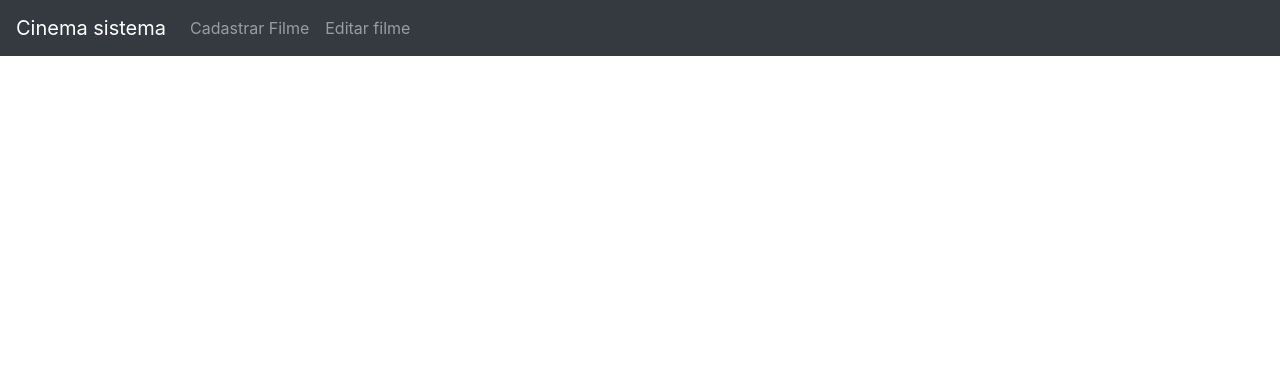
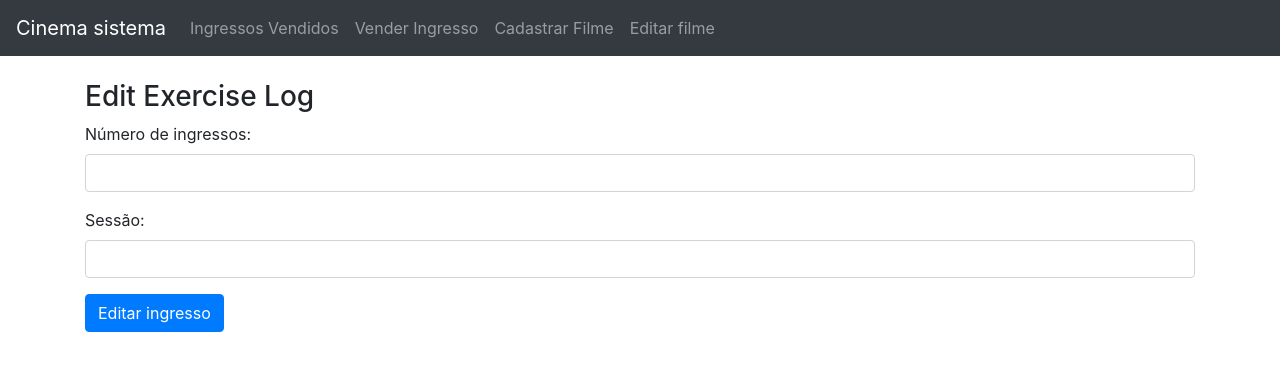
Before and after one commit to victorhbc/Projeto-cinema, a React (Create React App) app: page /update in a window 1280 px wide. Shown: the top 370 px of the page. Built offline with nearby package versions, Linux system fonts and the light colour scheme; no server answers.

Commit message:
trying to crud

```diff
--- a/src/App.js
+++ b/src/App.js
@@ -17,12 +17,12 @@ function App() {
       <Navbar />
       <div className="container">
       <br/>
-      <Route path="/" exact component={CreateUser} />
-      {/* <Route path="/edit/:id" component={EditExercise} /> */}
-      {/* <Route path="/create" component={CreateExercise} /> */}
+      <Route path="/" exact component={ExercisesList} />
+      <Route path="/edit/:id" component={EditExercise} />
+      <Route path="/create" component={CreateExercise} />
       <Route path="/user" component={CreateUser} />
       <Route path="/del" component={EditUser} />
-      {/* <Route path="/update" component={UpdateUser} /> */}
+      <Route path="/update" component={UpdateUser} />
       </div>
     </Router>
   );
--- a/src/components/create-user.component.js
+++ b/src/components/create-user.component.js
@@ -6,10 +6,12 @@ export default class CreateUser extends Component {
     super(props);
 
     this.onChangeUsername = this.onChangeUsername.bind(this);
+    this.onChangeDesc = this.onChangeDesc.bind(this);
     this.onSubmit = this.onSubmit.bind(this);
 
     this.state = {
-      username: ''
+      username: '',
+      desc: ''
     }
   }
 
@@ -19,11 +21,18 @@ export default class CreateUser extends Component {
     })
   }
 
+  onChangeDesc(e) {
+    this.setState({
+      desc: e.target.value
+    })
+  }
+
   onSubmit(e) {
     e.preventDefault();
 
     const user = {
-      username: this.state.username
+      username: this.state.username,
+      desc: this.state.desc
     }
 
     console.log(user);
@@ -32,7 +41,8 @@ export default class CreateUser extends Component {
       .then(res => console.log(res.data));
 
     this.setState({
-      username: ''
+      username: '',
+      desc: ''
     })
   }
 
@@ -49,6 +59,12 @@ export default class CreateUser extends Component {
                 value={this.state.username}
                 onChange={this.onChangeUsername}
                 />
+            <label>Descrição do Filme: </label>
+            <input  type="text"
+                className="form-control"
+                value={this.state.desc}
+                onChange={this.onChangeDesc}
+                />
           </div>
           <div className="form-group">
             <input type="submit" value="Adicionar filme" className="btn btn-primary" />
--- a/src/components/edit-exercise.component.js
+++ b/src/components/edit-exercise.component.js
@@ -6,6 +6,7 @@ import "react-datepicker/dist/react-datepicker.css";
 export default class EditExercise extends Component {
   constructor(props) {
     super(props);
+    console.log(this.props.match);
 
     this.onChangeUsername = this.onChangeUsername.bind(this);
     this.onChangeDescription = this.onChangeDescription.bind(this);
@@ -23,6 +24,7 @@ export default class EditExercise extends Component {
   }
 
   componentDidMount() {
+    console.log(this.props.match.params.id);
     axios.get('http://localhost:5000/exercises/'+this.props.match.params.id)
       .then(response => {
         this.setState({
--- a/src/components/edit-user.component.js
+++ b/src/components/edit-user.component.js
@@ -5,9 +5,11 @@ import { Link } from 'react-router-dom';
 const User = props => (
     <tr>
         <td>{props.user.username}</td>
+        <td>{props.user.desc}</td>
         <td>
            <Link to={"/update/"+props.user._id}>edit</Link> | <a href="#" onClick={() => { props.deleteUser(props.user._id) }}>delete</a>
             {/* <a href="#" onClick={() => { props.deleteUser(props.user._id) }}>delete</a> */}
+            {console.log(props.user._id)}
         </td>
     </tr>
 )
@@ -54,6 +56,8 @@ export default class UsersList extends Component {
               <thead className="thead-light">
                 <tr>
                   <th>Filme</th>
+                  <th>Descrição</th>
+                  <th></th>
                 </tr>
               </thead>
               <tbody>
--- a/src/components/navbar.component.js
+++ b/src/components/navbar.component.js
@@ -9,12 +9,12 @@ export default class Navbar extends Component {
         <Link to="/" className="navbar-brand">Cinema sistema</Link>
         <div className="collpase navbar-collapse">
         <ul className="navbar-nav mr-auto">
-          {/* <li className="navbar-item">
+          <li className="navbar-item">
             <Link to="/" className="nav-link">Ingressos Vendidos</Link>
-          </li> */}
-          {/* <li className="navbar-item">
+          </li>
+          <li className="navbar-item">
             <Link to="/create" className="nav-link">Vender Ingresso</Link>
-          </li> */}
+          </li>
           <li className="navbar-item">
             <Link to="/user" className="nav-link">Cadastrar Filme</Link>
           </li>
--- a/src/components/update-user.component.js
+++ b/src/components/update-user.component.js
@@ -1,66 +1,105 @@
 import React, { Component } from 'react';
 import axios from 'axios';
+import "react-datepicker/dist/react-datepicker.css";
 
 export default class EditUser extends Component {
   constructor(props) {
     super(props);
+    console.log(this.props.location.pathname.slice(8,this.props.location.pathname.length));
 
     this.onChangeUsername = this.onChangeUsername.bind(this);
+    this.onChangeDesc = this.onChangeDesc.bind(this);
 
     this.state = {
       username: '',
+      desc: ''
     }
   }
 
   componentDidMount() {
-    axios.get('http://localhost:5000/users/'+this.props.match.params.id)
+    console.log(this.props.location.pathname.slice(8,this.props.location.pathname.length));
+    axios.get('http://localhost:5000/users/'+this.props.location.pathname.slice(8,this.props.location.pathname.length))
       .then(response => {
         this.setState({
           username: response.data.username,
+          desc: response.data.desc,
         })
       })
       .catch(function (error) {
         console.log(error);
       })
+
+    axios.get('http://localhost:5000/users/')
+      .then(response => {
+        if (response.data.length > 0) {
+          this.setState({
+            users: response.data.map(user => user.username),
+          })
+        }
+      })
+      .catch((error) => {
+        console.log(error);
+      })
+
   }
 
   onChangeUsername(e) {
     this.setState({
       username: e.target.value
     })
+    console.log(e.target.value);
+  }
+
+  onChangeDesc(e) {
+    this.setState({
+      desc: e.target.value
+    })
   }
 
   onSubmit(e) {
     e.preventDefault();
 
-    const user = {
-      username: this.state.username,
-    }
+    // console.log(this);
 
-    console.log(user);
+    // const user = {
+    //   username: this.state.username,
+    //   desc: this.state.desc,
+    // }
 
-    axios.post('http://localhost:5000/users/update/' + this.props.match.params.id, user)
-      .then(res => console.log(res.data));
+    // console.log(user);
 
-    window.location = '/';
+    // axios.post('http://localhost:5000/users/update/' + this.props.location.pathname.slice(8,this.props.location.pathname.length), user)
+    //   .then(res => console.log(res.data));
+
+    window.location = '/del';
   }
 
   render() {
     return (
       <div>
-        <h3>Editar nome do filme</h3>
+<h3>Edit Exercise Log</h3>
 <form onSubmit={this.onSubmit}>
   <div className="form-group">
-            <label>Filme: </label>
-            <input
-                type="text"
+    <label>Número de ingressos: </label>
+    <input  type="text"
+        ref="userInput"
+        required
         className="form-control"
         value={this.state.username}
         onChange={this.onChangeUsername}
         />
   </div>
   <div className="form-group">
-            <input type="submit" value="Editar Filme" className="btn btn-primary" />
+    <label>Sessão: </label>
+    <input
+        type="text"
+        className="form-control"
+        value={this.state.desc}
+        onChange={this.onChangeDesc}
+        />
+  </div>
+  <div className="form-group">
+    <input type="submit" value="Editar ingresso" className="btn btn-primary" />
   </div>
 </form>
 </div>
```
Also changed, not shown: src/components/com.js (added, +26 -0 lines), 2 other files (tests, documents, lock files or other folders). Lines whose indentation alone changed are shown as unchanged.
